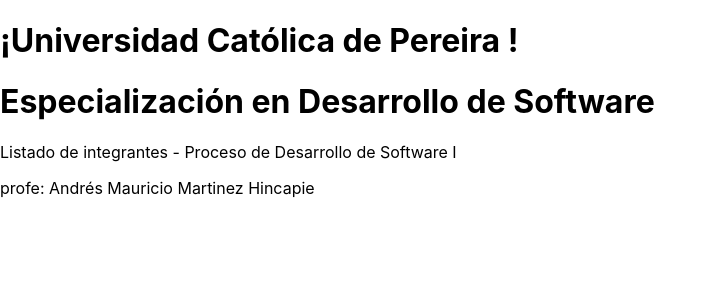
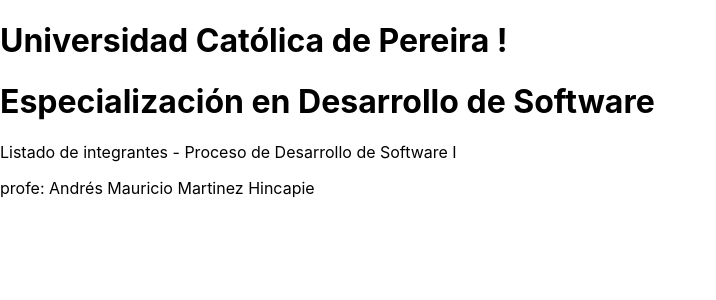
Before and after one commit to amartinezh/ucp-app-react, a React (Create React App) app: page / in a window 1280 px wide. Shown: the top 300 px of the page, without its empty margins (0-716 px from the left). Built offline with nearby package versions, Linux system fonts and the light colour scheme.

Commit message:
Trigger Jenkins

```diff
--- a/src/App.js
+++ b/src/App.js
@@ -3,7 +3,7 @@
 function App() {
   return (
     <div>
-      <h1>¡Universidad Católica de Pereira !</h1>
+      <h1>Universidad Católica de Pereira !</h1>
       <h1>Especialización en Desarrollo de Software</h1>
       <p>Listado de integrantes - Proceso de Desarrollo de Software I</p>
       <p>profe: Andrés Mauricio Martinez Hincapie</p>
```
